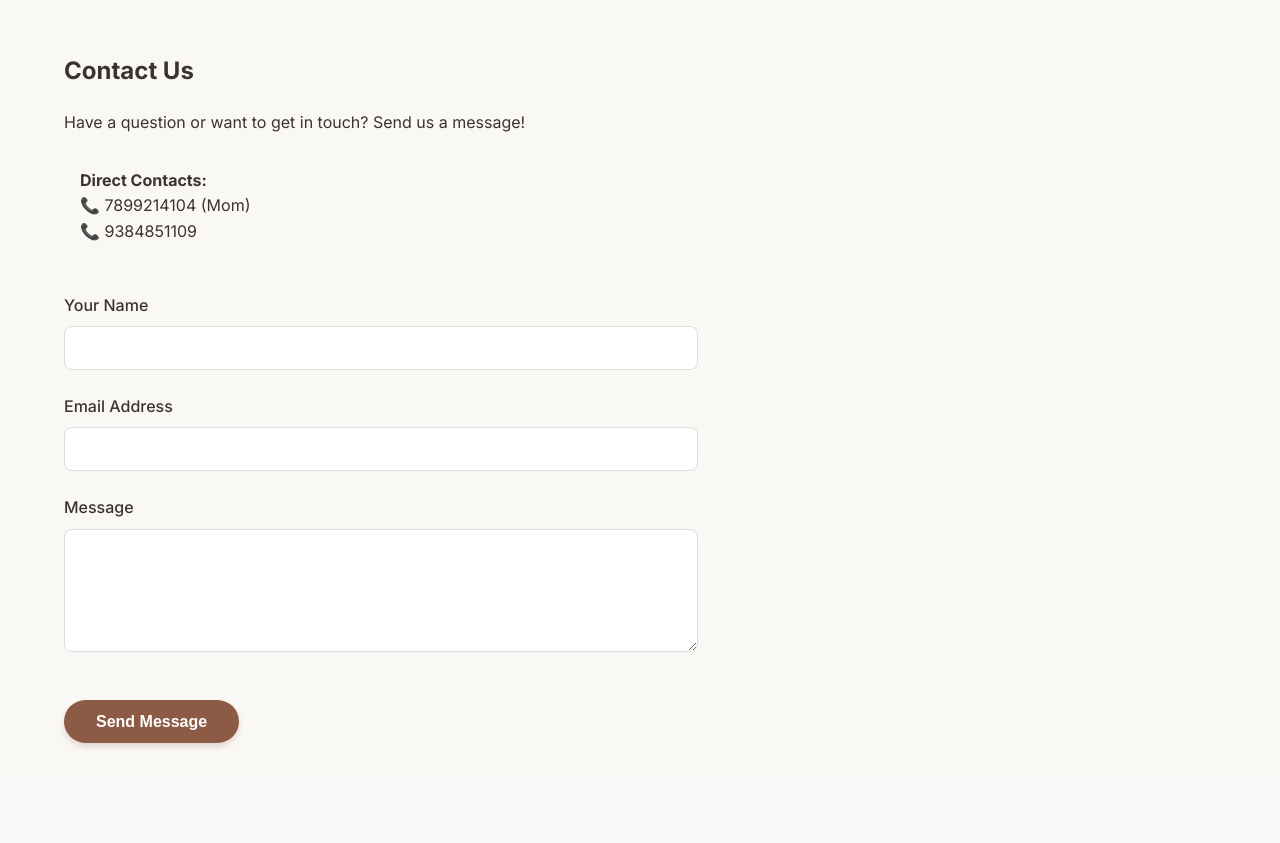
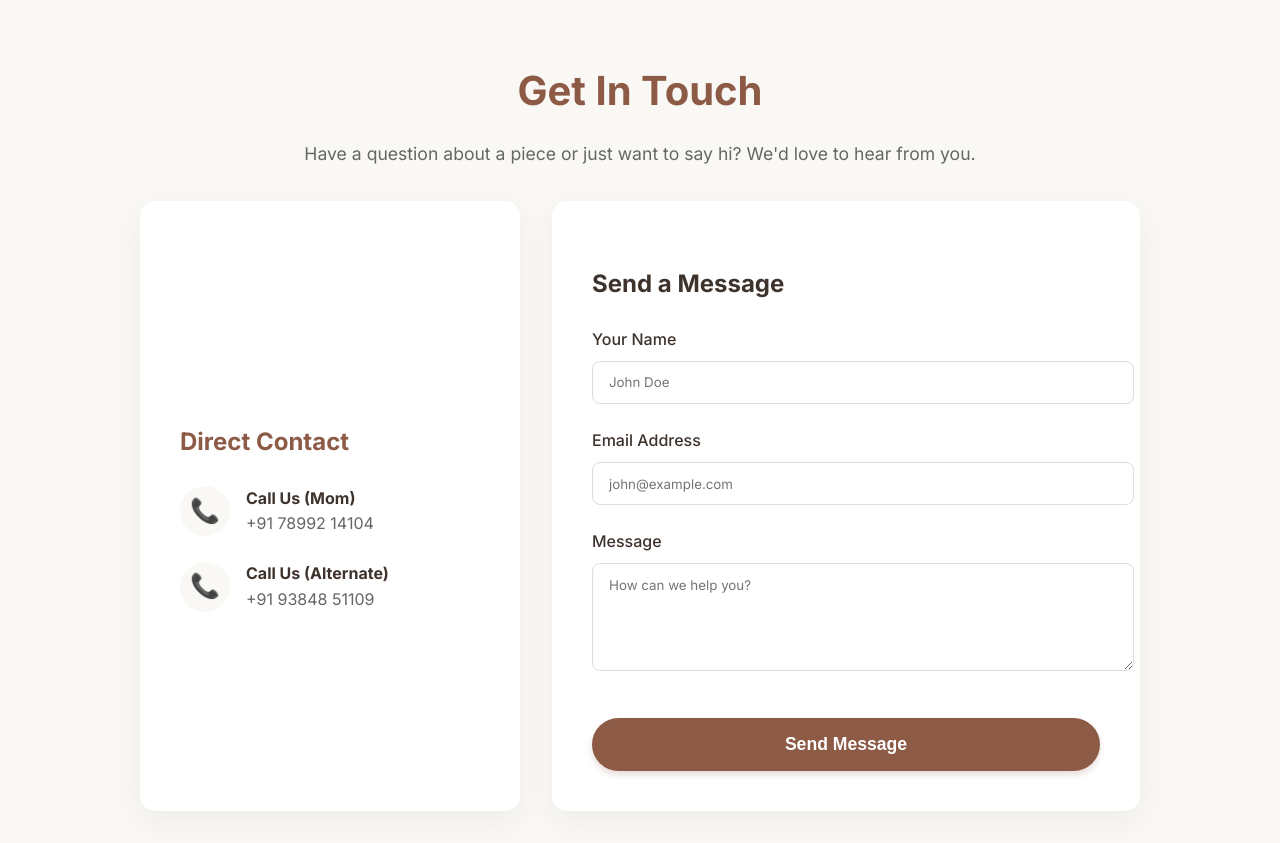
Before and after one commit to Shivamahapatra/Website-for-lippan-art, a Flask app: page /contact in a window 1280 px wide. Shown: the part 95-938 px from the top of the page. Before the commit the page ends 844 px from the top, so only its background shows below. Run offline with Flask 3, Linux system fonts and the light colour scheme.

Commit message:
Add files via upload

```diff
--- a/templates/contact.html
+++ b/templates/contact.html
@@ -1,28 +1,57 @@
 {% extends 'base.html' %}
 
 {% block content %}
-<h2>Contact Us</h2>
-<p>Have a question or want to get in touch? Send us a message!</p>
-<div style="background: var(--light-bg); padding: 1rem; border-radius: 8px; margin-bottom: 2rem; max-width: 600px;">
-    <strong>Direct Contacts:</strong><br>
-    📞 7899214104 (Mom)<br>
-    📞 9384851109
+<div style="max-width: 800px; margin: 0 auto; text-align: center; margin-bottom: 2rem;">
+    <h1 style="color: var(--primary-color); font-size: 2.5rem; margin-bottom: 1rem;">Get In Touch</h1>
+    <p style="color: #666; font-size: 1.1rem;">Have a question about a piece or just want to say hi? We'd love to hear from you.</p>
 </div>
 
-<form method="POST" action="{{ url_for('contact') }}" class="form-container" style="max-width: 600px;">
+<div style="display: flex; flex-wrap: wrap; gap: 2rem; max-width: 1000px; margin: 0 auto;">
+
+    <!-- Contact Info Card -->
+    <div style="flex: 1; min-width: 300px; background: #fff; padding: 2.5rem; border-radius: 15px; box-shadow: 0 10px 30px rgba(0,0,0,0.05); display: flex; flex-direction: column; justify-content: center;">
+        <h3 style="color: var(--primary-color); margin-bottom: 1.5rem; font-size: 1.5rem;">Direct Contact</h3>
+
+        <div style="display: flex; align-items: center; margin-bottom: 1.5rem;">
+            <div style="background: var(--bg-color); width: 50px; height: 50px; border-radius: 50%; display: flex; align-items: center; justify-content: center; font-size: 1.5rem; margin-right: 1rem; color: var(--primary-color);">
+                📞
+            </div>
+            <div>
+                <p style="margin: 0; font-weight: bold; color: var(--text-color);">Call Us (Mom)</p>
+                <p style="margin: 0; color: #666;">+91 78992 14104</p>
+            </div>
+        </div>
+
+        <div style="display: flex; align-items: center;">
+            <div style="background: var(--bg-color); width: 50px; height: 50px; border-radius: 50%; display: flex; align-items: center; justify-content: center; font-size: 1.5rem; margin-right: 1rem; color: var(--primary-color);">
+                📞
+            </div>
+            <div>
+                <p style="margin: 0; font-weight: bold; color: var(--text-color);">Call Us (Alternate)</p>
+                <p style="margin: 0; color: #666;">+91 93848 51109</p>
+            </div>
+        </div>
+    </div>
+
+    <!-- Contact Form -->
+    <div style="flex: 2; min-width: 300px; background: #fff; padding: 2.5rem; border-radius: 15px; box-shadow: 0 10px 30px rgba(0,0,0,0.05);">
+        <h3 style="margin-bottom: 1.5rem; font-size: 1.5rem;">Send a Message</h3>
+        <form method="POST" action="{{ url_for('contact') }}">
             <div class="form-group">
                 <label>Your Name</label>
-        <input type="text" name="name" required>
+                <input type="text" name="name" placeholder="John Doe" required>
             </div>
             <div class="form-group">
                 <label>Email Address</label>
-        <input type="email" name="email" required>
+                <input type="email" name="email" placeholder="john@example.com" required>
             </div>
             <div class="form-group">
                 <label>Message</label>
-        <textarea name="message" rows="6" required></textarea>
+                <textarea name="message" rows="5" placeholder="How can we help you?" required></textarea>
             </div>
 
-    <button type="submit" class="btn btn-primary" style="margin-top: 1rem;">Send Message</button>
+            <button type="submit" class="btn" style="width: 100%; padding: 1rem; font-size: 1.1rem; margin-top: 1rem;">Send Message</button>
         </form>
+    </div>
+</div>
 {% endblock %}
```
Lines whose indentation alone changed are shown as unchanged.
